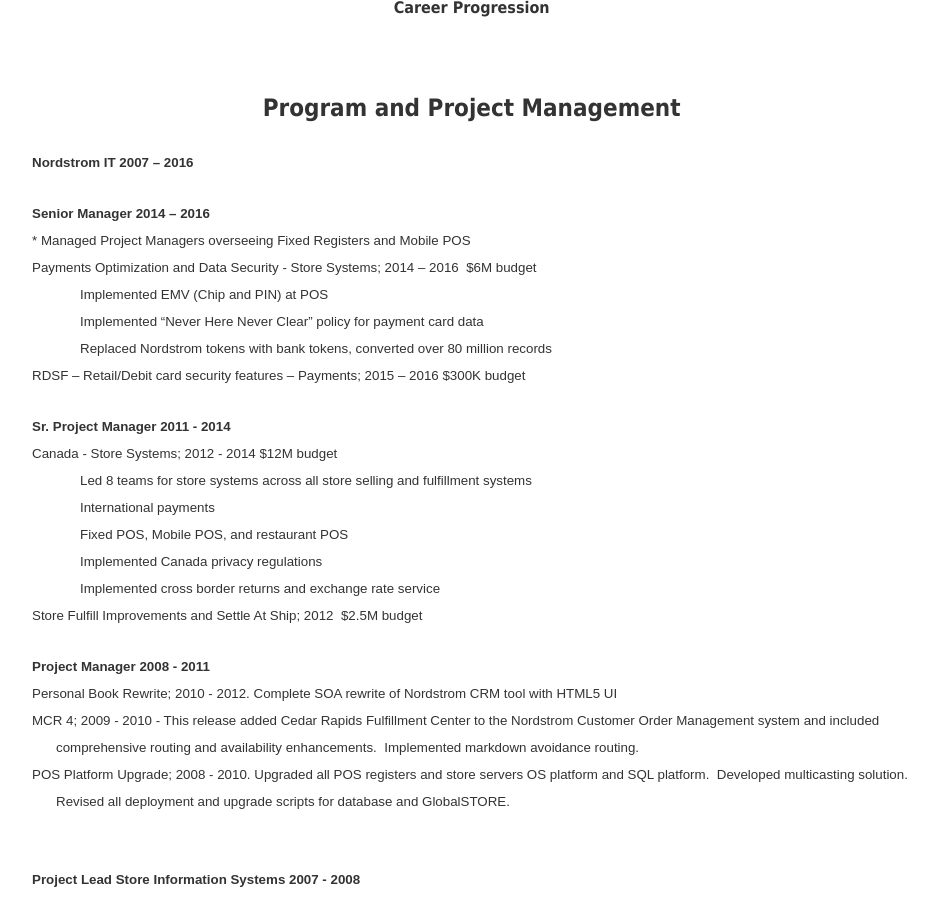
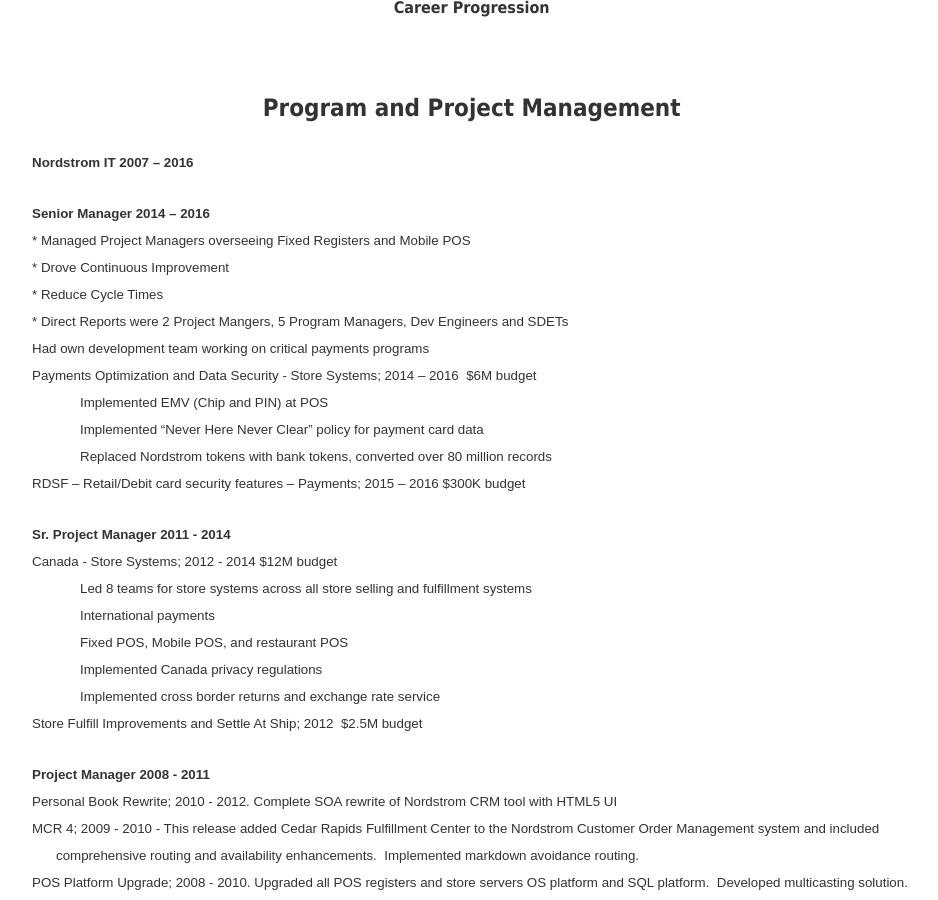
Before and after one commit to mo4dawg/mo4dawg.github.io, a Jekyll site: the page built from CV/index.html, in a window 1280 px wide and 900 px high, scrolled down 1048 px. Shown: the whole window, without its empty margins (160-1098 px from the left). Built offline with Jekyll 4.4.1, drawn with Linux system fonts in a browser that asks for light colours.

Commit message:
Update index.html

```diff
--- a/CV/index.html
+++ b/CV/index.html
@@ -256,7 +256,7 @@
 <p class=MsoNormal style='margin-top:0in;margin-bottom:.0001pt;line-height:
 normal'><span style='mso-bookmark:top'><span style='font-size:10.0pt;
 font-family:"Arial","sans-serif";mso-fareast-font-family:"Times New Roman"'> * Managed
-Project Managers overseeing Fixed Registers and Mobile POS<o:p></o:p></span></span></p>
+Project Managers overseeing Fixed Registers and Mobile POS</br> * Drove Continuous Improvement</br> * Reduce Cycle Times</br> * Direct Reports were 2 Project Mangers, 5 Program Managers, Dev Engineers and SDETs</br> Had own development team working on critical payments programs<o:p></o:p></span></span></p>
 
 <p class=MsoNormal style='margin-top:0in;margin-right:0in;margin-bottom:0in;
 margin-left:.25in;margin-bottom:.0001pt;text-indent:-.25in;line-height:normal;
```
